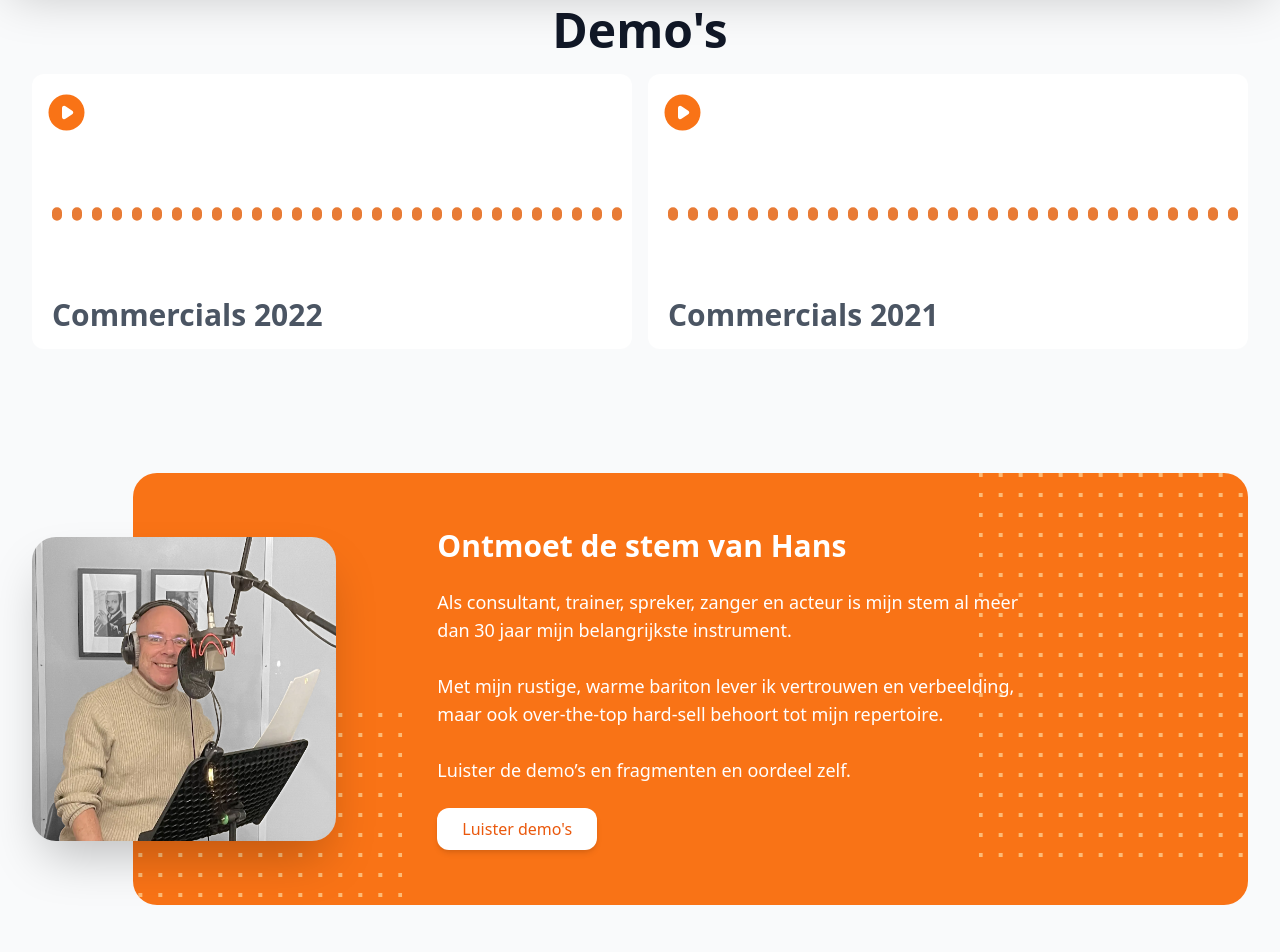
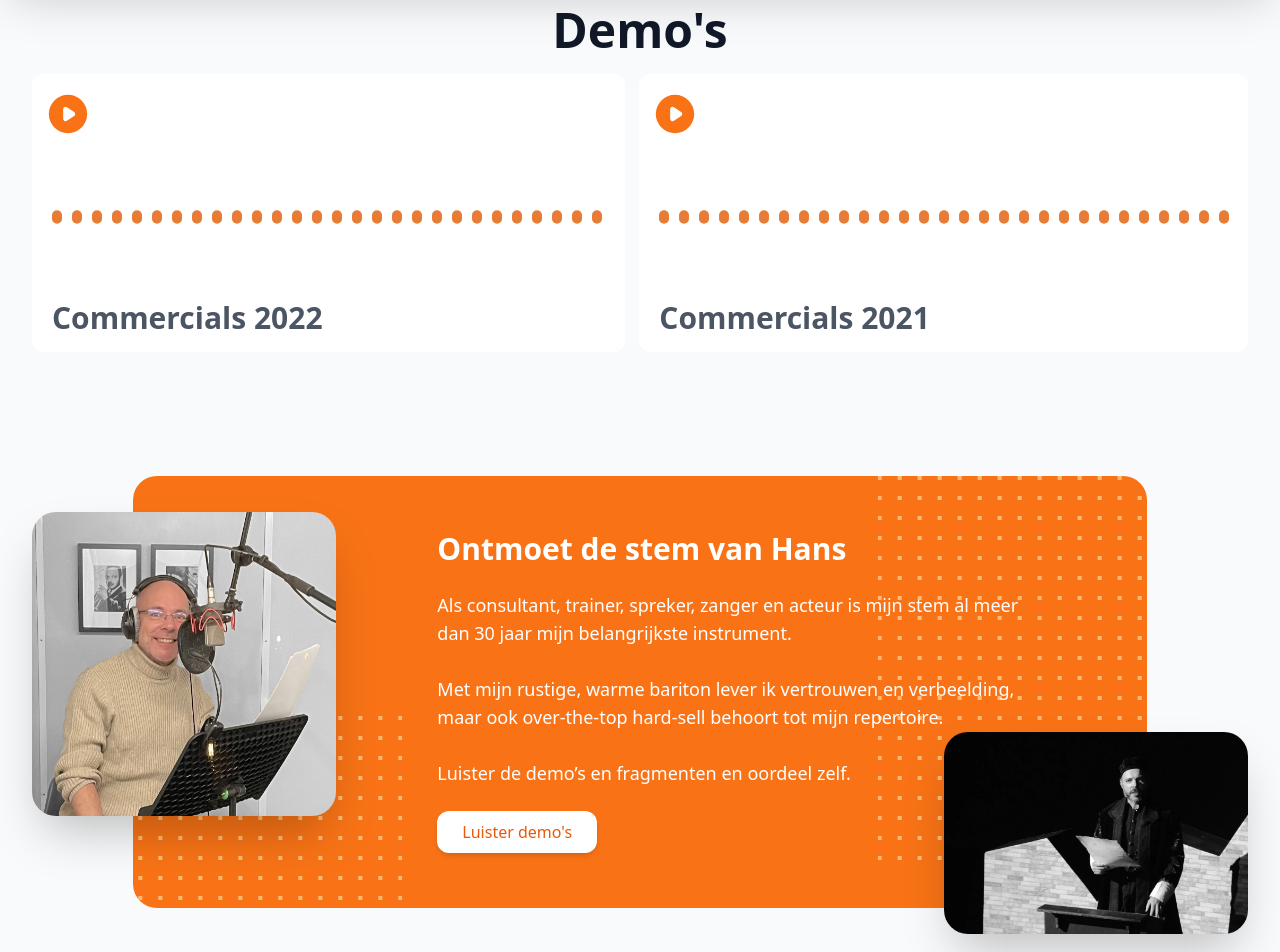
Before and after one commit to netlob/hbvoice, a Vue app: page / in a window 1280 px wide. Shown: the part 820-1772 px from the top of the page. Built offline with nearby package versions, Linux system fonts and the light colour scheme; what vue3-click-away would draw is missing.

Commit message:
feat(home): small redesign

```diff
--- a/src/components/base/Player.vue
+++ b/src/components/base/Player.vue
@@ -1,11 +1,10 @@
 <template>
-  <div id="audio-player-root">
-    <div id="player-row" class="inline-flex flex-wrap w-full max-w-5xl items-center">
+  <div class="inline-flex flex-wrap w-full max-w-5xl items-center">
     <div id="button-div" class="flex-initial pl-3">
       <svg
         @click="toggleAudio()"
         v-show="!isPlaying"
-          class="play-button text-orange-500"
+        class="text-orange-500 h-12"
         :class="{
           'hover:text-orange-600': audioLoaded,
           'cursor-pointer': audioLoaded
@@ -23,7 +22,7 @@
       <svg
         @click="toggleAudio()"
         v-show="isPlaying"
-          class="play-button text-orange-500 hover:text-orange-600 cursor-pointer"
+        class="h-12 text-orange-500 hover:text-orange-600 cursor-pointer"
         xmlns="http://www.w3.org/2000/svg"
         viewBox="0 0 20 20"
         fill="currentColor"
@@ -36,16 +35,15 @@
       </svg>
     </div>
 
-      <canvas :id="`canvas-${playerId}`" width="750" height="158" class="bg-whitedark:bg-slate-800">
+    <canvas :id="`canvas-${playerId}`" width="590" height="158" class="bg-white dark:bg-slate-800">
       Je browser ondersteund geen HTML5 <code>&lt;canvas&gt;</code>.
     </canvas>
   </div>
 
   <div>
-      <audio style="display: none" ref="player" :id="playerId" crossorigin="anonymous" preload>
+    <audio ref="player" :id="playerId" class="hidden" crossorigin="anonymous" preload>
       <source :src="src" type="audio/mpeg" />
     </audio>
-    </div>
   </div>
 </template>
 
@@ -54,8 +52,8 @@ export default {
   props: ['src', 'playerId'],
   data() {
     return {
-      playbackTime: 0,
-      audioDuration: 100,
+      // playbackTime: 0,
+      // audioDuration: 100,
       audioLoaded: false,
       isPlaying: false,
       animationInitiated: false,
@@ -63,97 +61,54 @@ export default {
     };
   },
   methods: {
-    //Set the range slider max value equal to audio duration
     initSlider() {
-      var audio = this.$refs.player;
+      const audio = this.$refs.player;
       if (audio) {
         this.audioDuration = Math.round(audio.duration);
       }
     },
-    //Convert audio current time from seconds to min:sec display
-    convertTime(seconds) {
-      const format = (val) => `0${Math.floor(val)}`.slice(-2);
-      var hours = seconds / 3600;
-      var minutes = (seconds % 3600) / 60;
-      return [minutes, seconds % 60].map(format).join(':');
-    },
-    //Show the total duration of audio file
-    totalTime() {
-      var audio = this.$refs.player;
-      if (audio) {
-        var seconds = audio.duration;
-        return this.convertTime(seconds);
-      } else {
-        return '00:00';
-      }
-    },
-    //Display the audio time elapsed so far
-    elapsedTime() {
-      var audio = this.$refs.player;
-      if (audio) {
-        var seconds = audio.currentTime;
-        return this.convertTime(seconds);
-      } else {
-        return '00:00';
-      }
-    },
-    //Playback listener function runs every 100ms while audio is playing
     playbackListener(e) {
-      var audio = this.$refs.player;
-      //Sync local 'playbackTime' var to audio.currentTime and update global state
-      this.playbackTime = audio.currentTime;
-
-      //console.log("update: " + audio.currentTime);
-      //Add listeners for audio pause and audio end events
+      const audio = this.$refs.player;
       audio.addEventListener('ended', this.endListener);
       audio.addEventListener('pause', this.pauseListener);
     },
-    //Function to run when audio is paused by user
     pauseListener() {
       this.isPlaying = false;
       this.listenerActive = false;
       this.cleanupListeners();
     },
-    //Function to run when audio play reaches the end of file
     endListener() {
       this.isPlaying = false;
       this.listenerActive = false;
       this.cleanupListeners();
     },
-    //Remove listeners after audio play stops
     cleanupListeners() {
-      var audio = this.$refs.player;
+      const audio = this.$refs.player;
       audio.removeEventListener('timeupdate', this.playbackListener);
       audio.removeEventListener('ended', this.endListener);
       audio.removeEventListener('pause', this.pauseListener);
-      //console.log("All cleaned up!");
     },
     toggleAudio() {
-      var audio = this.$refs.player;
-      //var audio = document.getElementById("audio-player");
-      if (audio.paused) {
-        audio.play();
-        this.isPlaying = true;
-      } else {
-        audio.pause();
-        this.isPlaying = false;
-      }
+      const audio = this.$refs.player;
+      audio.paused ? audio.play() : audio.pause();
+
+      this.isPlaying = !audio.paused;
 
       if (!this.animationInitiated) {
         this.animate();
       }
     },
     loadAnimate() {
-      var c = document.getElementById(`canvas-${this.playerId}`);
-      var ctx = c.getContext('2d');
+      const c = document.getElementById(`canvas-${this.playerId}`);
+      const ctx = c.getContext('2d');
 
-      class graphicObject {
+      class GraphicObject {
         constructor(scenario) {
           scenario.push(this);
         }
       }
 
-      class Wave extends graphicObject {
+      class Wave extends GraphicObject {
         constructor(scenario) {
           super(scenario);
           this.x = 0;
@@ -185,8 +140,8 @@ export default {
           var rectWidth = 10;
           var rectHeight = height;
           var cornerRadius = 10;
-          ctx.strokeStyle = '#e87b35';
-          ctx.fillStyle = '#e87b35';
+          ctx.strokeStyle = this.color;
+          ctx.fillStyle = this.color;
           ctx.lineJoin = 'round';
           ctx.lineWidth = cornerRadius;
 
@@ -208,16 +163,12 @@ export default {
         }
       }
 
-      function loadScenario(ctx, scenario, root) {
+      const loadScenario = (ctx, scenario, root) => {
         return () => {
           if (root) {
             ctx.restore();
             ctx.beginPath();
-
             ctx.clearRect(0, 0, c.width, c.height);
-
-            // ctx.fillStyle = '#F9FAFB';
-            // ctx.fillRect(0, 0, c.width, c.height);
           }
           for (let i = 0; i < scenario.length; i++) {
             ctx.restore();
@@ -225,9 +176,9 @@ export default {
             scenario[i].draw(ctx);
           }
         };
-      }
+      };
 
-      const scenario_1 = (ctx) => {
+      const scenario1 = (ctx) => {
         const scenario = [];
 
         for (var i = 1; i < 30; i++) {
@@ -239,32 +190,29 @@ export default {
         return loadScenario(ctx, scenario, true);
       };
 
-      function loadFrames(scenario) {
+      const loadFrames = (scenario) => {
         const fn = () => {
           scenario();
           requestAnimationFrame(fn);
         };
         fn();
-      }
+      };
 
-      function start(ctx) {
-        loadFrames(scenario_1(ctx));
-      }
+      const start = (ctx) => {
+        loadFrames(scenario1(ctx));
+      };
 
       start(ctx);
-
-      //All about audio
     },
     animate() {
       this.animationInitiated = true;
 
-      var FFT_SIZE = 512;
-      var AudioContext = window.AudioContext || window.webkitAudioContext;
-      var audioCtx = new AudioContext();
+      const FFT_SIZE = 512;
+      const AudioContext = window.AudioContext || window.webkitAudioContext;
+      const audioCtx = new AudioContext();
+      const analyser = audioCtx.createAnalyser();
 
-      var analyser = audioCtx.createAnalyser();
-
-      var node = audioCtx.createScriptProcessor(FFT_SIZE * 2, 1, 1);
+      const node = audioCtx.createScriptProcessor(FFT_SIZE * 2, 1, 1);
       node.onaudioprocess = () => {
         self.spectrum = new Uint8Array(30);
         analyser.getByteFrequencyData(self.spectrum);
@@ -274,8 +222,8 @@ export default {
         }
       };
 
-      var audio = document.getElementById(this.$props.playerId);
-      var audioSrc = audioCtx.createMediaElementSource(audio);
+      const audio = document.getElementById(this.$props.playerId);
+      const audioSrc = audioCtx.createMediaElementSource(audio);
       audioSrc.connect(analyser);
       audioSrc.connect(audioCtx.destination);
       analyser.connect(node);
@@ -283,50 +231,31 @@ export default {
     }
   },
   mounted: function () {
-    var c = document.getElementById(`canvas-${this.playerId}`);
-    var ctx = c.getContext('2d');
+    const c = document.getElementById(`canvas-${this.playerId}`);
+    const ctx = c.getContext('2d');
     this.loadAnimate();
 
     this.$nextTick(function () {
-      var audio = this.$refs.player;
-      //Wait for audio to load, then run initSlider() to get audio duration and set the max value of our slider
-      // "loademetadata" Event https://www.w3schools.com/tags/av_event_loadedmetadata.asp
-      audio.addEventListener(
-        'loadedmetadata',
-        function (e) {
-          this.initSlider();
-        }.bind(this)
-      );
-      // "canplay" HTML Event lets us know audio is ready for play https://www.w3schools.com/tags/av_event_canplay.asp
-      audio.addEventListener(
-        'canplay',
-        function (e) {
-          this.audioLoaded = true;
-        }.bind(this)
-      );
-      //Wait for audio to begin play, then start playback listener function
+      const audio = this.$refs.player;
+      audio.addEventListener('canplay', (e) => (this.audioLoaded = true));
+
       this.$watch('isPlaying', function () {
         if (this.isPlaying) {
-          var audio = this.$refs.player;
+          const audio = this.$refs.player;
+
           this.initSlider();
-          //console.log("Audio playback started.");
-          //prevent starting multiple listeners at the same time
+
           if (!this.listenerActive) {
             this.listenerActive = true;
-            //for a more consistent timeupdate, include freqtimeupdate.js and replace both instances of 'timeupdate' with 'freqtimeupdate'
             audio.addEventListener('timeupdate', this.playbackListener);
           }
         }
       });
-      //Update current audio position when user drags progress slider
+
       this.$watch('playbackTime', function () {
-        var audio = this.$refs.player;
-        var diff = Math.abs(this.playbackTime - this.$refs.player.currentTime);
-
-        //Throttle synchronization to prevent infinite loop between playback listener and this watcher
-        if (diff > 0.01) {
-          this.$refs.player.currentTime = this.playbackTime;
-        }
+        const audio = this.$refs.player;
+        const diff = Math.abs(this.playbackTime - this.$refs.player.currentTime);
+        if (diff > 0.01) this.$refs.player.currentTime = this.playbackTime;
       });
     });
   }
@@ -334,74 +263,7 @@ export default {
 </script>
 
 <style>
-/* Play/Pause Button */
 .play-button {
   height: 45px;
 }
-input[type='range'] {
-  margin: auto;
-  -webkit-appearance: none;
-  position: relative;
-  overflow: hidden;
-  width: 100%;
-  cursor: pointer;
-  outline: none;
-  border-radius: 0; /* iOS */
-  background: transparent;
-}
-input[type='range']:focus {
-  outline: none;
-}
-::-webkit-slider-runnable-track {
-  background: #fff;
-}
-/*
-* 1. Set to 0 width and remove border for a slider without a thumb
-*/
-::-webkit-slider-thumb {
-  -webkit-appearance: none;
-  width: 0; /* 1 */
-  height: 40px;
-  background: #fff;
-  box-shadow: -100vw 0 0 100vw #e87b35;
-  border: none; /* 2px solid #999; */
-}
-::-moz-range-track {
-  height: 40px;
-  background: #ddd;
-}
-::-moz-range-thumb {
-  background: #fff;
-  height: 40px;
-  width: 0; /* 20px; */
-  border: none; /* 3px solid #999; */
-  border-radius: 0 !important;
-  box-shadow: -100vw 0 0 100vw #e87b35;
-  box-sizing: border-box;
-}
-::-ms-fill-lower {
-  background: #e87b35;
-}
-::-ms-thumb {
-  background: #fff;
-  border: 2px solid #999;
-  height: 40px;
-  width: 20px;
-  box-sizing: border-box;
-}
-::-ms-ticks-after {
-  display: none;
-}
-::-ms-ticks-before {
-  display: none;
-}
-::-ms-track {
-  background: #ddd;
-  color: transparent;
-  height: 40px;
-  border: none;
-}
-::-ms-tooltip {
-  display: none;
-}
 </style>
--- a/src/pages/Home.vue
+++ b/src/pages/Home.vue
@@ -5,6 +5,8 @@ import AudioPlayer from '../components/base/Player.vue';
 import { CheckIcon, MinusIcon } from '@heroicons/vue/solid';
 import VueWriter from 'vue-writer';
 import { defineComponent, onMounted, ref, h } from 'vue';
+import demo1 from '../../src/assets/demo/Voice-Demo-2022-Commercials-Narratief.mp3';
+import demo2 from '../../src/assets/demo/Voice-Demo-2021-Commercials-Narratief.mp3';
 
 const tiers = [
   {
@@ -229,26 +231,23 @@ const scrollToDemos = () => {
     <section class="max-w-7xl mx-auto px-6 py-7 lg:px-8 select-none" id="demos">
       <h1 class="text-5xl mb-5 text-center font-bold text-gray-900 dark:text-white">Demo's</h1>
 
-      <div class="md:grid grid-cols-12 gap-4">
-        <div class="bg-white dark:bg-slate-800 col-span-6 py-4 rounded-xl mb-4 md:mb-0">
-          <AudioPlayer
-            class="overflow-hidden"
-            src="../../assets/demo/Voice-Demo-2022-Commercials-Narratief.mp3"
-            playerId="demo1"
-          />
+      <div class="md:flex flex-shrink">
+        <div
+          class="bg-white dark:bg-slate-800 py-4 rounded-xl mb-4 md:mb-0 overflow-hidden relative"
+        >
+          <AudioPlayer class="overflow-hidden" :src="demo1" playerId="demo1" />
           <h2 class="text-3xl mt-1 ml-5 text-left font-bold text-gray-600 dark:text-white">
             Commercials 2022
           </h2>
+          <div class="absolute z-10 right-0 w-4 bottom-0 top-0 bg-white dark:bg-slate-800"></div>
         </div>
-        <div class="bg-white dark:bg-slate-800 col-span-6 py-4 rounded-xl">
-          <AudioPlayer
-            class="overflow-hidden"
-            src="../../assets/demo/Voice-Demo-2021-Commercials-Narratief.mp3"
-            playerId="demo2"
-          />
+        <div class="w-4"></div>
+        <div class="bg-white dark:bg-slate-800 py-4 pr-4 rounded-xl overflow-hidden">
+          <AudioPlayer class="overflow-hidden" :src="demo2" playerId="demo2" />
           <h2 class="text-3xl mt-1 ml-5 text-left font-bold text-gray-600 dark:text-white">
             Commercials 2021
           </h2>
+          <div class="absolute z-10 right-0 w-4 bottom-0 top-0 bg-white dark:bg-slate-800"></div>
         </div>
       </div>
     </section>
@@ -264,12 +263,11 @@ const scrollToDemos = () => {
       <div class="max-w-7xl mx-auto bg-orange-500 lg:bg-transparent lg:px-8">
         <div class="lg:grid lg:grid-cols-12">
           <div
-            class="relative z-10 lg:col-start-1 lg:row-start-1 lg:col-span-3 lg:py-16 lg:bg-transparent -top-10 lg:top-0"
+            class="relative z-10 lg:col-start-1 lg:row-start-1 lg:col-span-3 lg:py-16 lg:bg-transparent -top-10 lg:-top-7"
           >
             <div class="absolute inset-x-0 h-1/2 bg-blue-gray-50 lg:hidden" aria-hidden="true" />
             <div class="max-w-md mx-auto px-4 sm:max-w-3xl sm:px-6 lg:max-w-none lg:p-0">
               <div class="aspect-w-10 aspect-h-6 sm:aspect-w-2 sm:aspect-h-1 lg:aspect-w-1">
-                <!-- src="https://media.discordapp.net/attachments/600450283423662082/1064954386851315823/913943F2-2254-4FC8-87C6-0A1651031ED9_1_201_a.jpeg" -->
                 <img
                   class="object-cover object-center rounded-3xl shadow-2xl"
                   src="../assets/images/gray.webp"
@@ -280,7 +278,7 @@ const scrollToDemos = () => {
           </div>
 
           <div
-            class="relative bg-orange-500 lg:col-start-2 lg:row-start-1 lg:col-span-11 lg:rounded-3xl lg:grid lg:grid-cols-11 lg:items-center"
+            class="relative bg-orange-500 lg:col-start-2 lg:row-start-1 lg:col-end-12 lg:col-span-10 lg:rounded-3xl lg:grid lg:grid-cols-10 lg:items-center"
           >
             <div
               class="hidden absolute inset-0 overflow-hidden rounded-3xl lg:block"
@@ -308,7 +306,7 @@ const scrollToDemos = () => {
                       y="0"
                       width="4"
                       height="4"
-                      class="text-orange-300"
+                      class="dark:text-orange-700 text-orange-300"
                       fill="currentColor"
                     />
                   </pattern>
@@ -323,30 +321,11 @@ const scrollToDemos = () => {
                 viewBox="0 0 404 384"
                 aria-hidden="true"
               >
-                <defs>
-                  <pattern
-                    id="64e643ad-2176-4f86-b3d7-f2c5da3b6a6d"
-                    x="0"
-                    y="0"
-                    width="20"
-                    height="20"
-                    patternUnits="userSpaceOnUse"
-                  >
-                    <rect
-                      x="0"
-                      y="0"
-                      width="4"
-                      height="4"
-                      class="text-orange-300"
-                      fill="currentColor"
-                    />
-                  </pattern>
-                </defs>
                 <rect width="404" height="384" fill="url(#64e643ad-2176-4f86-b3d7-f2c5da3b6a6d)" />
               </svg>
             </div>
             <div
-              class="relative max-w-md mx-auto py-12 px-4 space-y-6 sm:max-w-3xl sm:py-16 sm:px-6 lg:max-w-none lg:p-0 lg:col-start-4 lg:col-span-6 -top-10 lg:top-0"
+              class="relative max-w-md mx-auto py-12 space-y-6 sm:max-w-3xl sm:py-16 sm:px-6 lg:max-w-none lg:p-0 lg:col-start-4 lg:col-span-6 -top-10 lg:top-0"
             >
               <h2 class="text-3xl font-extrabold text-white" id="join-heading">
                 Ontmoet de stem van Hans
@@ -363,6 +342,22 @@ const scrollToDemos = () => {
                 @click="scrollToDemos"
                 >Luister demo's</a
               >
+            </div>
+          </div>
+
+          <div
+            class="relative z-10 lg:col-start-10 lg:row-start-1 lg:col-span-4 lg:py-16 lg:bg-transparent hidden lg:block lg:top-[12rem]"
+          >
+            <div class="absolute inset-x-0 h-1/2 bg-blue-gray-50 lg:hidden" aria-hidden="true" />
+            <div class="max-w-md mx-auto px-4 sm:max-w-3xl sm:px-6 lg:max-w-none lg:p-0">
+              <div class="aspect-w-10 aspect-h-6 sm:aspect-w-2 sm:aspect-h-1 lg:aspect-w-">
+                <!-- src="https://media.discordapp.net/attachments/600450283423662082/1064954386851315823/913943F2-2254-4FC8-87C6-0A1651031ED9_1_201_a.jpeg" -->
+                <img
+                  class="object-cover object-center rounded-3xl shadow-2xl"
+                  src="../assets/images/willem.webp"
+                  alt=""
+                />
+              </div>
             </div>
           </div>
         </div>
@@ -584,14 +579,14 @@ const scrollToDemos = () => {
     <br />
 
     <div
-      class="mx-auto max-w-7xl py-12 px-6 lg:flex lg:items-center lg:justify-between lg:py-16 lg:px-8"
+      class="mx-auto max-w-7xl py-12 px-6 md:flex md:items-center md:justify-between md:py-16 md:px-8"
     >
       <h2 class="text-3xl font-bold tracking-tight text-gray-900 dark:text-white sm:text-4xl">
         <span class="block">Gratis kennismakingsdemo?</span>
         <span class="block text-orange-500">Neem vrijblijvend contact op</span>
       </h2>
 
-      <div class="w-full lg:w-auto">
+      <div class="w-full md:w-auto mt-5 md:mt-0">
         <a
           href="mailto:hans@hbvoice.nl"
           class="w-full flex items-center justify-center px-8 py-2 border border-transparent text-base font-medium rounded-xl text-white bg-orange-500 hover:bg-orange-600 md:py-3 md:text-lg md:px-10"
```
Also changed, not shown: src/assets/images/willem.webp (added). Lines whose indentation alone changed are shown as unchanged.
